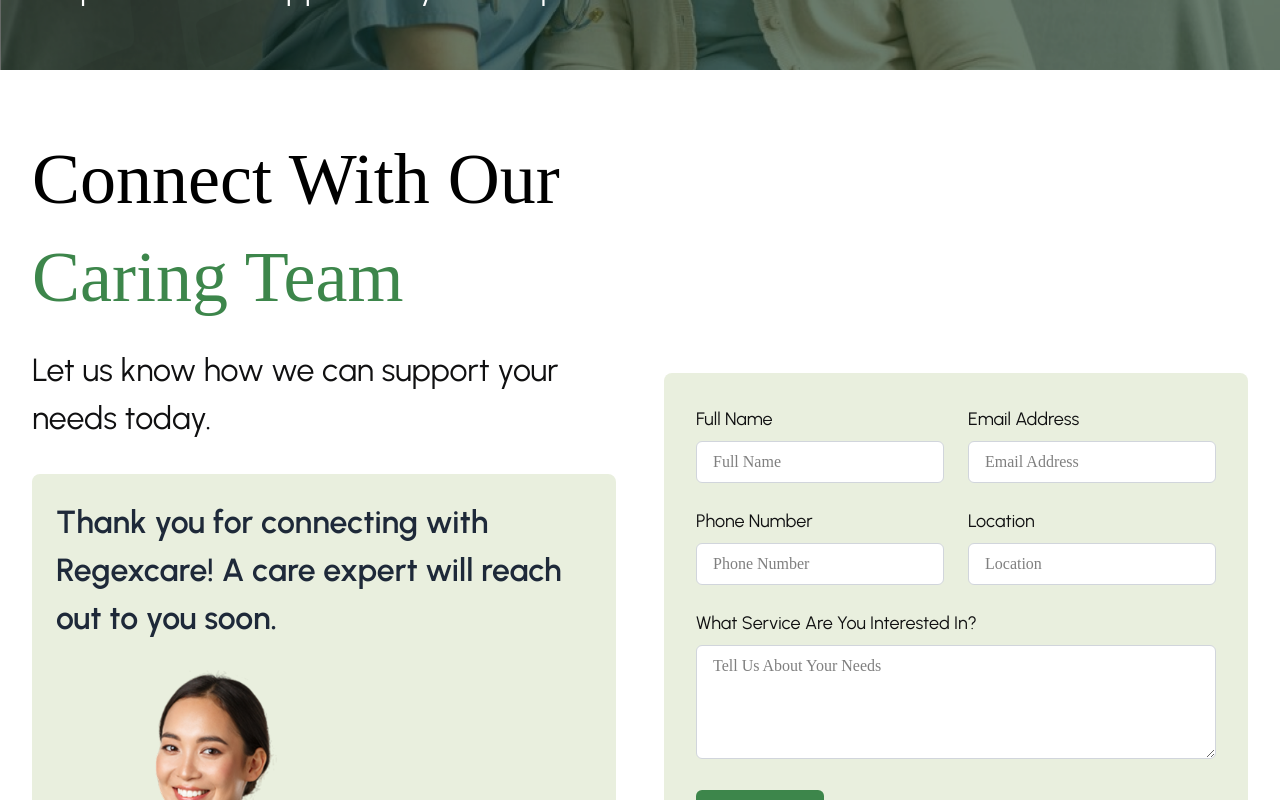
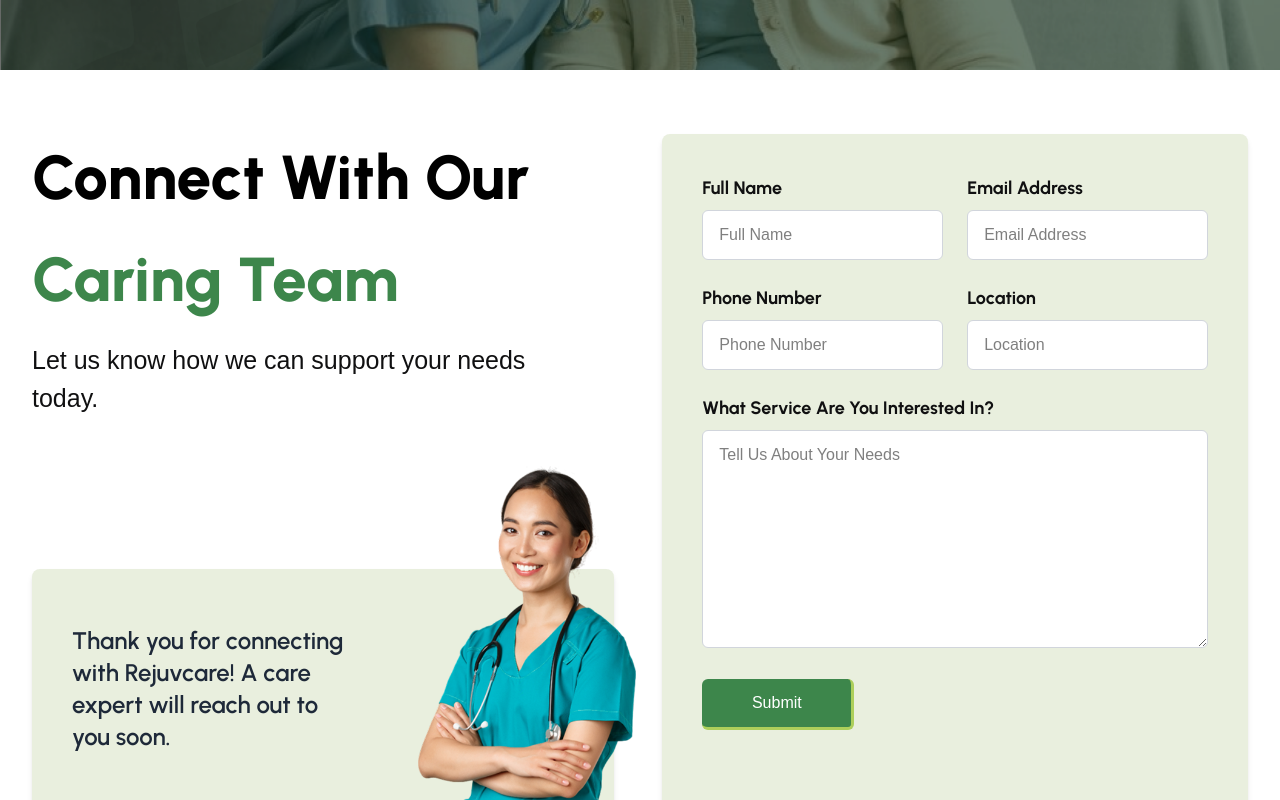
Before and after one commit to Kabir-ichhpilani/Rejuvcare, a React (Vite) app in the folder client/: page /contactus in a window 1280 px wide. Shown: the part 540-1340 px from the top of the page. Built offline with nearby package versions, Linux system fonts and the light colour scheme.

Commit message:
done with changes on the services page

```diff
--- a/client/src/Components/Contactus.jsx
+++ b/client/src/Components/Contactus.jsx
@@ -15,97 +15,75 @@ export default function Contactus() {
         />
         <div className="absolute inset-0 bg-black/40" />
         <div className="absolute inset-0 flex flex-col justify-center px-4 md:px-20 max-w-[800px]">
-          <h1 className="text-5xl md:text-[72px] leading-tight text-white font-['Urbanist-normal'] mb-4">
+          <h1 className="text-5xl md:text-[55px] leading-tight text-white font-urbanist-extrabold mb-4">
             Reach Out For Personalized Care Today.
           </h1>
-          <p className="text-white text-2xl md:text-[32px] leading-normal font-['Urbanist-regular']">
+          <p className="text-white text-xl md:text-[20px] leading-normal font-urbanist-regular">
             Let us assist you with compassionate, professional support for your unique needs.
           </p>
         </div>
       </div>
 
       {/* Contact Form Section */}
-      <div className="max-w-7xl mx-auto py-16 px-4 sm:px-6 lg:px-8">
-        <div className="grid md:grid-cols-2 gap-12 items-center">
+      <div className="max-w-7xl mx-auto py-16 px-4 sm:px-6 lg:px-8 flex flex-col md:flex-row items-center gap-12">
         {/* Left Column */}
-          <div>
-            <h2 className="text-5xl md:text-[72px] leading-tight font-['Urbanist-normal'] mb-2">Connect With Our</h2>
-            <h2 className="text-5xl md:text-[72px] leading-tight font-['Urbanist-normal'] text-[#3D864B] mb-6">
+        <div className="md:w-1/2 flex flex-col space-y-6">
+          <h2 className="text-5xl md:text-[62px] leading-tight font-urbanist-extrabold">
+            Connect With Our
+          </h2>
+          <h2 className="text-5xl md:text-[62px] leading-tight font-urbanist-extrabold text-[#3D864B]">
             Caring Team
           </h2>
-            <p className="text-[#101011] mb-8 text-2xl md:text-[32px] leading-normal font-['Urbanist-regular']">
-              Let us know how we can support your needs today.
+          <p className="text-[#101011] text-2xl md:text-[25px] leading-normal font-urbanist-regular">
+            Let us know how we can support your needs <br/> today.
           </p>
-            <div className="relative bg-[#E9EFDE] p-6 rounded-lg">
-              <p className="text-gray-800 font-urbanist-semibold text-[32px] mb-4">
-                Thank you for connecting with Regexcare! A care expert will reach out to you soon.
+          <div className="flex items-center bg-[#E9EFDE] p-10 relative h-[30vh] mt-32 rounded-lg shadow-md overflow-visible">
+            <div className="flex-1">
+              <p className="text-gray-800 font-urbanist-semibold text-xl md:text-2xl">
+                Thank you for connecting <br/> with Rejuvcare! A care <br/>expert will reach out to<br/> you soon.
               </p>
-              <img src={thankyougirl || "/placeholder.svg"} alt="Healthcare professional" className="max-w-[300px]" />
+            </div>
+            <img src={thankyougirl || "/placeholder.svg"} alt="Healthcare professional" className="w-40 right-[-50px] bottom-0  absolute md:w-62" />
           </div>
         </div>
 
         {/* Right Column - Form */}
-          <div className="bg-[#E9EFDE] p-8 rounded-lg">
+        <div className="md:w-1/2 bg-[#E9EFDE]  p-10 rounded-lg h-[85vh] shadow-md">
           <form className="space-y-6">
-              <div className="grid md:grid-cols-2 gap-6">
+            <div className="grid grid-cols-1 md:grid-cols-2 gap-6">
               <div>
-                  <label className="block text-lg font-['Urbanist-regular'] text-[#101011] mb-2">Full Name</label>
-                  <input
-                    type="text"
-                    className="w-full px-4 py-2 rounded-md border bg-white border-gray-300 focus:outline-none focus:ring-2 focus:ring-[#3D864B]"
-                    placeholder="Full Name"
-                  />
+                <label className="block text-lg font-urbanist-bold text-[#101011] mb-2">Full Name</label>
+                <input type="text" className="w-full px-4 py-3 rounded-md border bg-white border-gray-300 font-urbanist-regular focus:ring-2 focus:ring-[#3D864B]" placeholder="Full Name" />
               </div>
               <div>
-                  <label className="block text-lg font-['Urbanist-regular'] text-[#101011] mb-2">Email Address</label>
-                  <input
-                    type="email"
-                    className="w-full px-4 py-2 rounded-md bg-white border border-gray-300 focus:outline-none focus:ring-2 focus:ring-[#3D864B]"
-                    placeholder="Email Address"
-                  />
+                <label className="block text-lg font-urbanist-bold text-[#101011] mb-2">Email Address</label>
+                <input type="email" className="w-full px-4 py-3 rounded-md font-urbanist-regular border bg-white border-gray-300 focus:ring-2 focus:ring-[#3D864B]" placeholder="Email Address" />
               </div>
             </div>
 
-              <div className="grid md:grid-cols-2 gap-6">
+            <div className="grid grid-cols-1 md:grid-cols-2 gap-6">
               <div>
-                  <label className="block text-lg font-['Urbanist-regular'] text-[#101011] mb-2">Phone Number</label>
-                  <input
-                    type="tel"
-                    className="w-full px-4 py-2 rounded-md bg-white border border-gray-300 focus:outline-none focus:ring-2 focus:ring-[#3D864B]"
-                    placeholder="Phone Number"
-                  />
+                <label className="block text-lg font-urbanist-bold text-[#101011] mb-2">Phone Number</label>
+                <input type="tel" className="w-full px-4 py-3 rounded-md border bg-white font-urbanist-regular border-gray-300 focus:ring-2 focus:ring-[#3D864B]" placeholder="Phone Number" />
               </div>
               <div>
-                  <label className="block text-lg font-['Urbanist-regular'] text-[#101011] mb-2">Location</label>
-                  <input
-                    type="text"
-                    className="w-full px-4 py-2 rounded-md bg-white border border-gray-300 focus:outline-none focus:ring-2 focus:ring-[#3D864B]"
-                    placeholder="Location"
-                  />
+                <label className="block text-lg font-urbanist-bold text-[#101011] mb-2">Location</label>
+                <input type="text" className="w-full px-4 py-3 rounded-md border bg-white font-urbanist-regular border-gray-300 focus:ring-2 focus:ring-[#3D864B]" placeholder="Location" />
               </div>
             </div>
 
             <div>
-                <label className="block text-lg  font-['Urbanist-regular'] text-[#101011] mb-2">
-                  What Service Are You Interested In?
-                </label>
-                <textarea
-                  rows={4}
-                  className="w-full px-4 py-2 bg-white rounded-md border border-gray-300 focus:outline-none focus:ring-2 focus:ring-[#3D864B]"
-                  placeholder="Tell Us About Your Needs"
-                />
+              <label className="block text-lg font-urbanist-bold text-[#101011] mb-2">What Service Are You Interested In?</label>
+              <textarea rows={8} className="w-full px-4 py-3 rounded-md border bg-white font-urbanist-regular border-gray-300 focus:ring-2 focus:ring-[#3D864B]" placeholder="Tell Us About Your Needs" />
             </div>
 
-              <button
-                type="submit"
-                className="w-32 bg-[#3D864B] text-white py-3 px-6 rounded-md hover:bg-[#326E3E] transition-colors font-['Urbanist-regular']"
-              >
+            <button type="submit" className="w-[152px] bg-[#3D864B] border-r-[3px] border-b-[3px] border-[#ADCF5B]  text-white py-3 px-6 rounded-md hover:bg-[#326E3E] transition-colors font-urbanist-regular">
               Submit
             </button>
           </form>
         </div>
       </div>
-      </div>
+
     </div>
   )
 }
--- a/client/src/Pages/Services/Services.jsx
+++ b/client/src/Pages/Services/Services.jsx
@@ -18,7 +18,7 @@ export default function Services() {
     <div className="font-['Urbanist'] w-full bg-[#f8f8f8] overflow-hidden">
       {/* Hero Section */}
       <div className="w-full max-w-[1440px]  mx-auto px-4 sm:px-6 lg:px-20 pt-8 sm:pt-12 lg:pt-16 pb-12 sm:pb-16 lg:pb-24">
-        <div className="mt-16 sm:mt-20 lg:mt-28 xl:absolute">
+        <div className="mt-16 sm:mt-20 lg:mt-40 xl:absolute">
           <p className="text-[24px] sm:text-lg font-urbanist-medium">Our Services </p>
         </div>
         <div className="grid lg:grid-cols-2 gap-8 items-center">
@@ -190,11 +190,11 @@ export default function Services() {
             className="w-full h-full object-contain"
           />
         </div>
-        <h3 className="text-xl sm:text-2xl font-urbanist-semibold md:text-3xl lg:text-4xl xl:text-[40px] 2xl:text-[48px]">
+        <h3 className="text-xl sm:text-2xl font-urbanist-semibold md:text-3xl lg:text-4xl xl:text-[40px] 2xl:text-[40px]">
           Care Tailored Just for
           <br className="hidden sm:block" /> You
         </h3>
-        <p className="text-[#101011] font-urbanist-regular text-base sm:text-lg md:text-xl lg:text-2xl xl:text-[28px]">
+        <p className="text-[#101011] font-urbanist-regular max-w-[90%]  text-base sm:text-lg md:text-xl lg:text-2xl xl:text-[28px]">
           We understand that every individual and family is unique. That's why our services are personalized to meet
           your specific needs and priorities, ensuring a perfect fit every time.
         </p>
@@ -205,11 +205,11 @@ export default function Services() {
         <div className="w-12 h-12 sm:w-16 sm:h-16">
           <img src={compassion || "/placeholder.svg"} alt="Compassion" className="w-full h-full object-contain" />
         </div>
-        <h3 className="text-xl font-urbanist-semibold sm:text-2xl md:text-3xl lg:text-4xl xl:text-[40px] 2xl:text-[48px]">
+        <h3 className="text-xl font-urbanist-semibold sm:text-2xl md:text-3xl lg:text-4xl xl:text-[40px] 2xl:text-[40px]">
           Compassion at the
           <br className="hidden sm:block" /> Core
         </h3>
-        <p className="text-[#101011] font-urbanist-regular text-base sm:text-lg md:text-xl lg:text-2xl xl:text-[28px]">
+        <p className="text-[#101011] font-urbanist-regular max-w-[90%] text-base sm:text-lg md:text-xl lg:text-2xl xl:text-[28px]">
           We understand that every individual and family is unique. That's why our services are personalized to meet
           your specific needs and priorities, ensuring a perfect fit every time.
         </p>
@@ -224,11 +224,11 @@ export default function Services() {
             className="w-full h-full object-contain"
           />
         </div>
-        <h3 className="text-xl sm:text-2xl md:text-3xl lg:text-4xl xl:text-[40px] 2xl:text-[48px] font-urbanist-semibold">
+        <h3 className="text-xl sm:text-2xl md:text-3xl lg:text-4xl xl:text-[40px] 2xl:text-[40px] font-urbanist-semibold">
           A Holistic Approach to
           <br className="hidden sm:block" /> Well-Being
         </h3>
-        <p className="text-[#101011] font-urbanist-regular text-base sm:text-lg md:text-xl lg:text-2xl xl:text-[28px]">
+        <p className="text-[#101011] font-urbanist-regular text-base sm:text-lg max-w-[90%] md:text-xl lg:text-2xl xl:text-[28px]">
           We understand that every individual and family is unique. That's why our services are personalized to meet
           your specific needs and priorities, ensuring a perfect fit every time.
         </p>
@@ -243,11 +243,11 @@ export default function Services() {
             className="w-full h-full object-contain"
           />
         </div>
-        <h3 className="text-xl sm:text-2xl md:text-3xl lg:text-4xl xl:text-[40px] 2xl:text-[48px] font-urbanist-semibold">
+        <h3 className="text-xl sm:text-2xl md:text-3xl lg:text-4xl xl:text-[40px] 2xl:text-[40px] font-urbanist-semibold">
           Reliability You Can
           <br className="hidden sm:block" /> Count On
         </h3>
-        <p className="text-[#101011] text-base sm:text-lg md:text-xl lg:text-2xl xl:text-[28px] font-urbanist-regular">
+        <p className="text-[#101011] text-base sm:text-lg md:text-xl lg:text-2xl xl:text-[28px] max-w-[90%] font-urbanist-regular">
           We understand that every individual and family is unique. That's why our services are personalized to meet
           your specific needs and priorities, ensuring a perfect fit every time.
         </p>
```
Also changed, not shown: client/src/Pages/Home.jsx (+15 -20 lines), client/src/assets/p3.png. Lines whose indentation alone changed are shown as unchanged.
